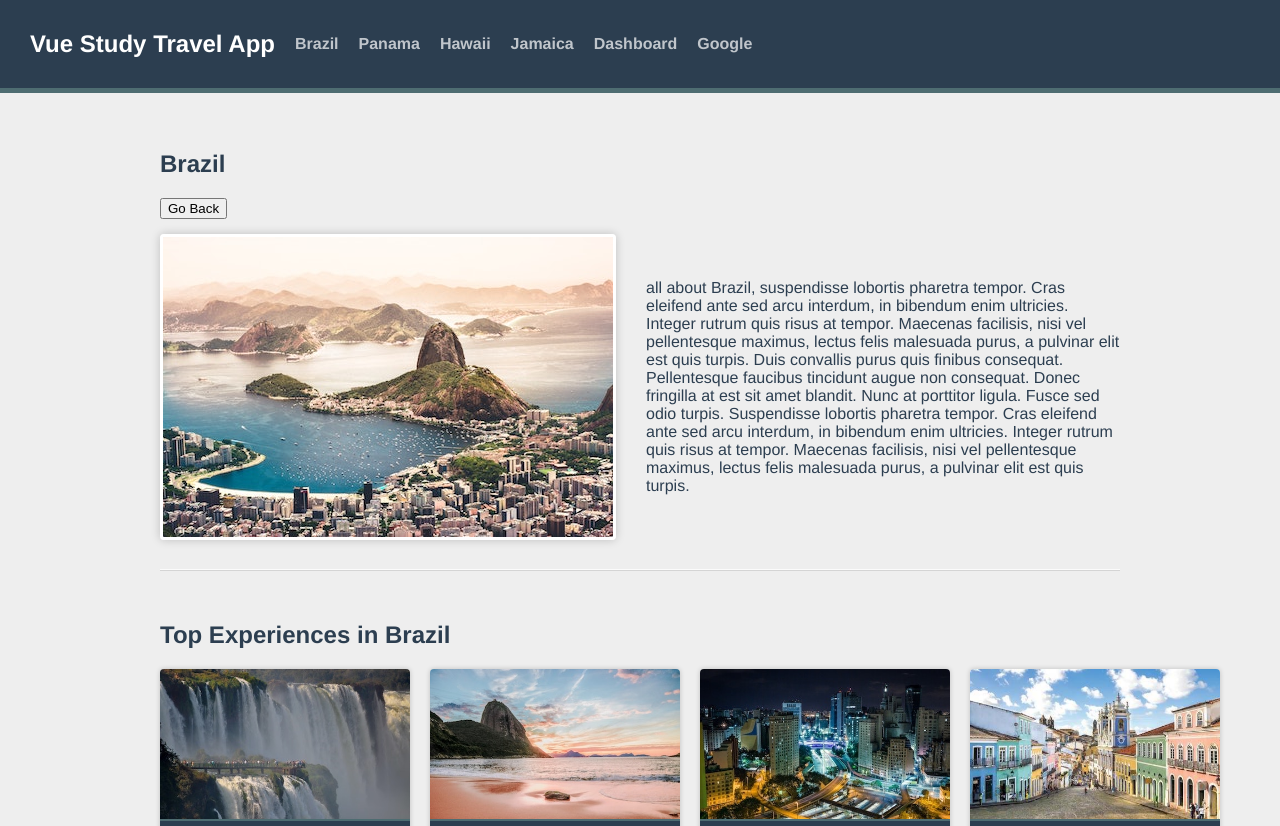
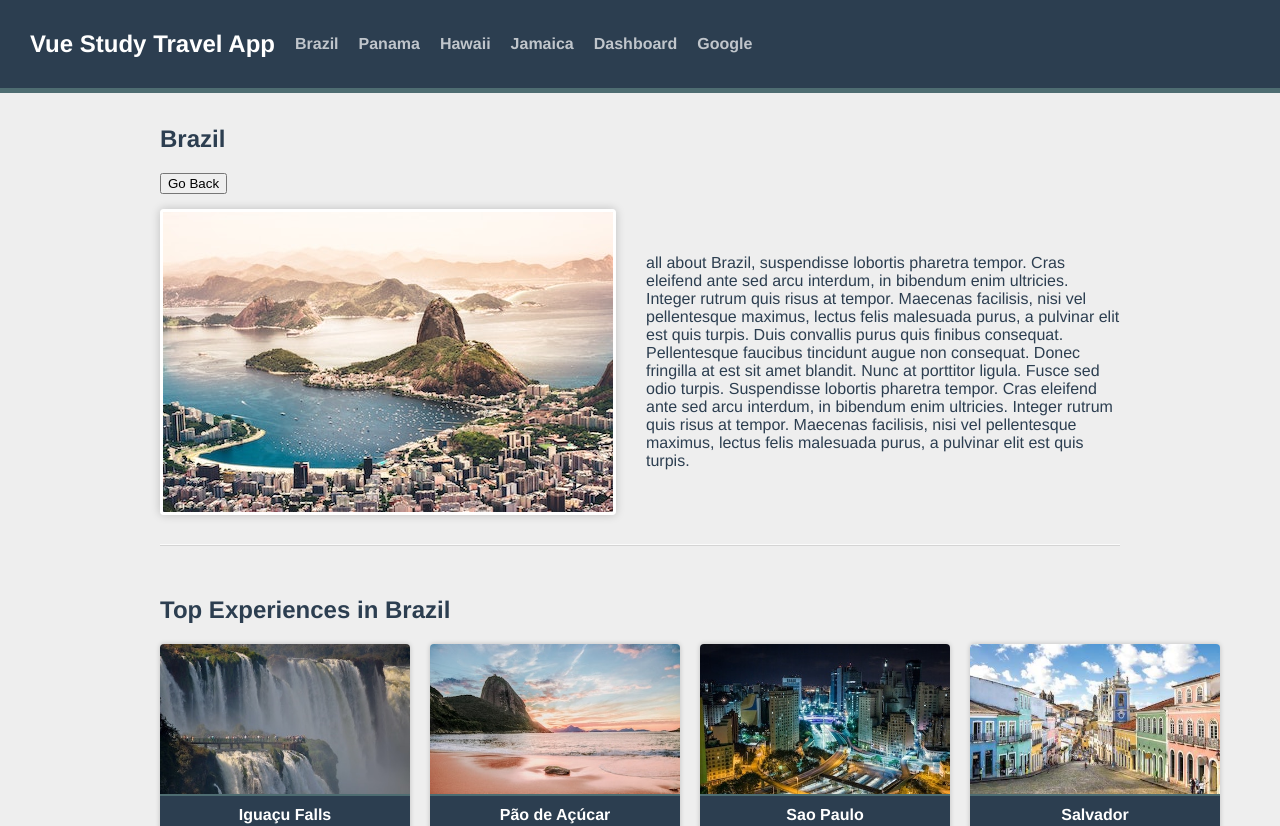
Before and after one commit to rodrigobispo/vue-router-travel-destinations, a Vue app: page /destination/1/1/iguacu-falls in a window 1280 px wide. Shown: the top 826 px of the page. Built offline with nearby package versions, Linux system fonts and the light colour scheme.

Commit message:
Ajuste de layout

```diff
--- a/public/main.css
+++ b/public/main.css
@@ -6,7 +6,7 @@
 body {
   padding: 0;
   margin: 0;
-  margin-top: 150px;
+  margin-top: 125px;
   background: #eee;
 }
 #app {
```
